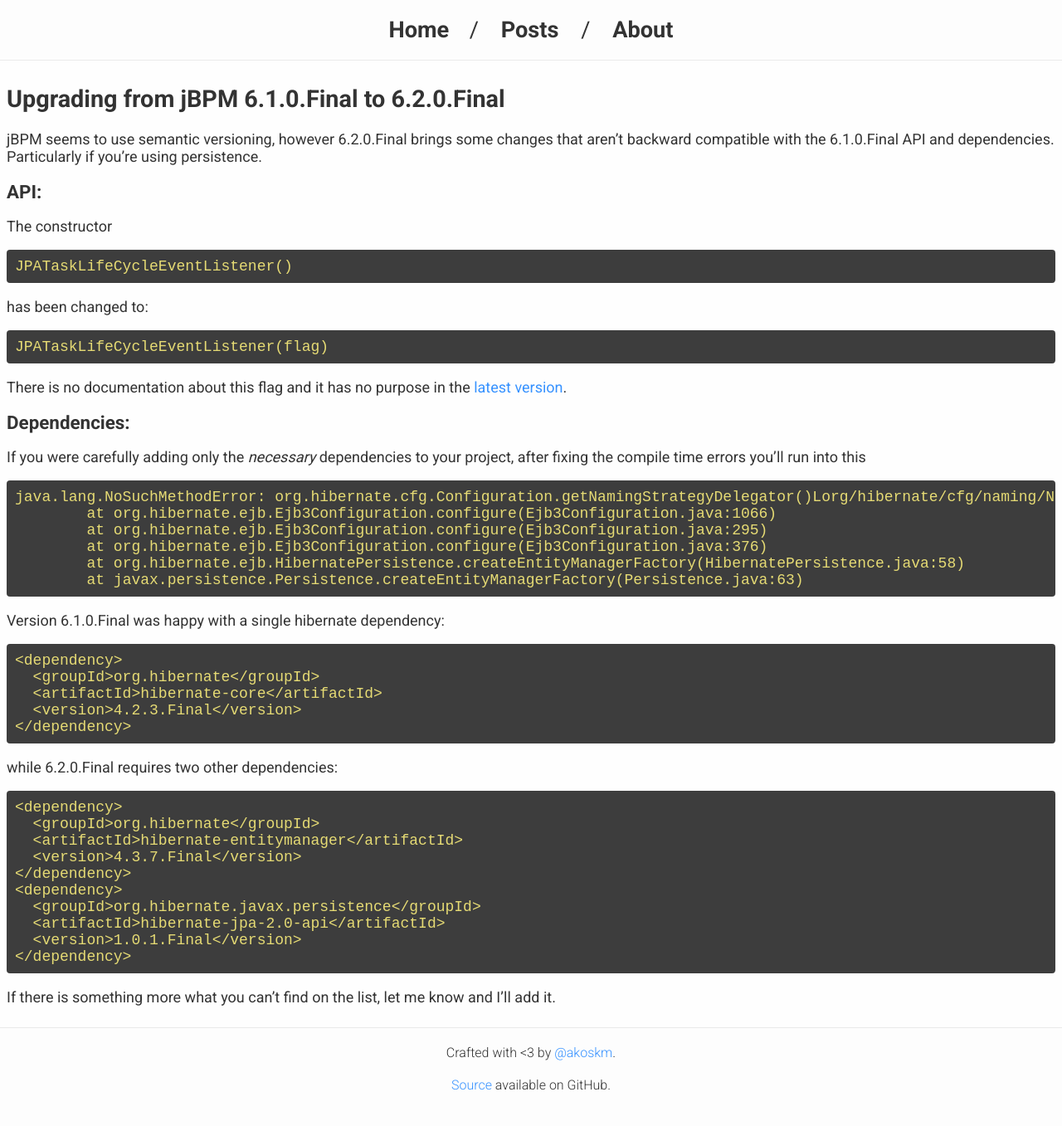
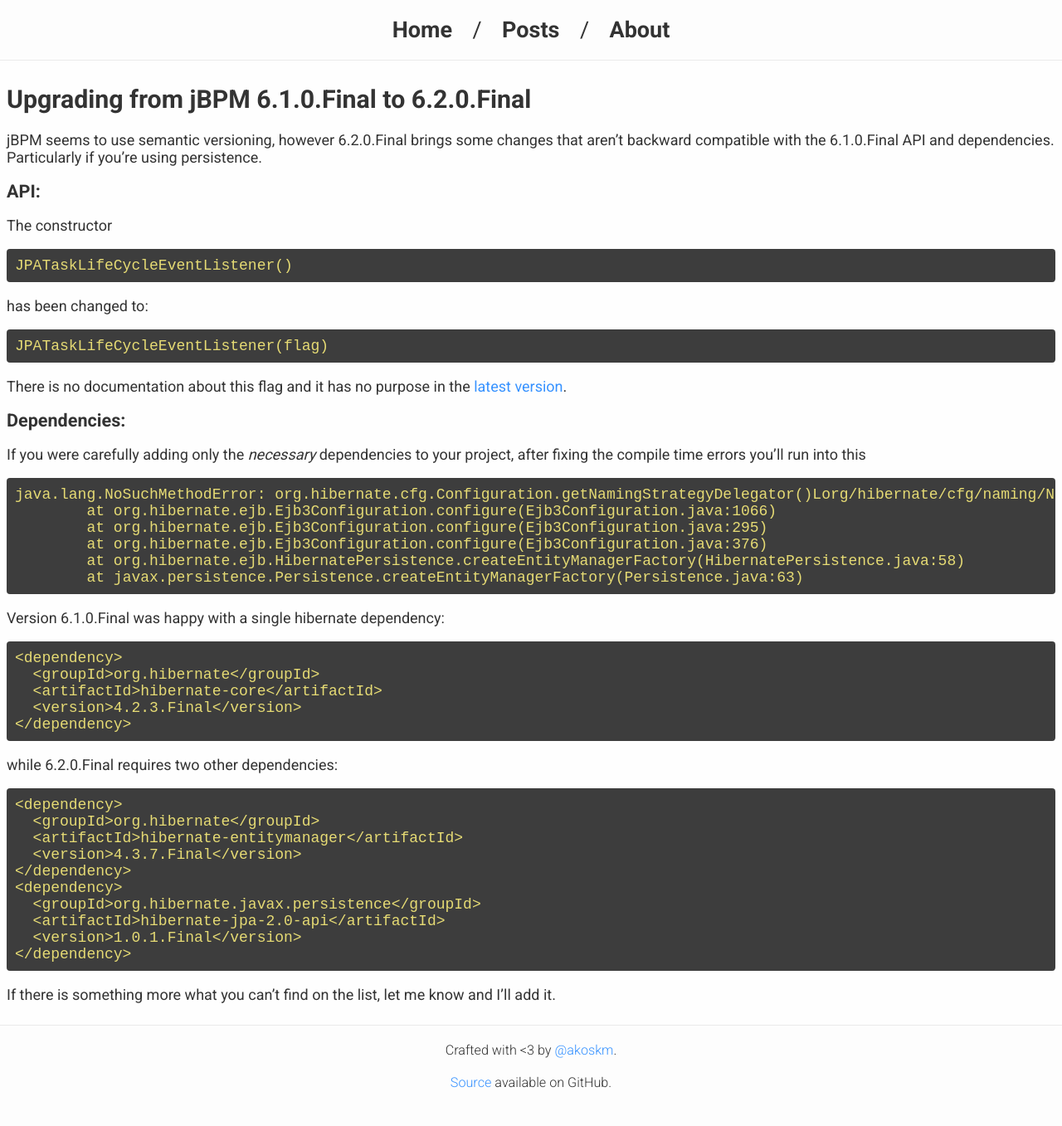
Before and after one commit to akoskm/akoskm.github.io, a Jekyll site: the page built from index.html, in a window 1280 px wide. Shown: the whole page at 83% size. Built offline with Jekyll 4.4.1, drawn with Linux system fonts in a browser that asks for light colours; comment, search, counter and statistics services are not loaded.

Commit message:
work on mobile usability

```diff
--- a/_includes/header.html
+++ b/_includes/header.html
@@ -1,9 +1,9 @@
 <div class="navigation-container">
   <div class="navigation">
     <a href="/index.html">Home</a>
-    <span class="separator">/<span>
+    <span class="separator">/</span>
     <a href="/posts.html">Posts</a>
-    <span class="separator">/<span>
+    <span class="separator">/</span>
     <a href="/about.html">About</a>
   </div>
 </div>
--- a/_layouts/default.html
+++ b/_layouts/default.html
@@ -1,6 +1,7 @@
 <html>
     <head>
         <meta charset="utf-8">
+        <meta name=viewport content="width=device-width, initial-scale=1">
         <title>
             {{ page.title }}
         </title>
--- a/assets/css/styles.css
+++ b/assets/css/styles.css
@@ -29,18 +29,18 @@
 
 div.main-container span.post-title,
 div.main-container span.post-title > a {
-  font-size: 1.8rem;
+  font-size: 1.2em;
   font-weight: 700;
   color: #333;
 }
 
 div.main-container h2 {
-  font-size: 1.4rem;
+  font-size: 1.2em;
 }
 
 div.main-container ul.posts span.post-title > a {
   font-weight: normal;
-  font-size: 1.2rem;
+  font-size: 18px;
 }
 
 span.post-date {
@@ -57,13 +57,13 @@
 }
 
 div.navigation-container span.separator {
-  font-size: 1.7rem;
+  font-size: 1.5em;
 }
 
 div.navigation-container a {
   font-weight: 700;
   padding: 20px;
-  font-size: 1.7rem;
+  font-size: 1.5em;
   color: #333;
 }
 
@@ -73,7 +73,7 @@
   padding: 20px 0px 20px 0px;
   width: 100%;
   text-align: center;
-  font-size: 1rem;
+  font-size: 0.9em;
   font-weight: 300;
 }
 
```
